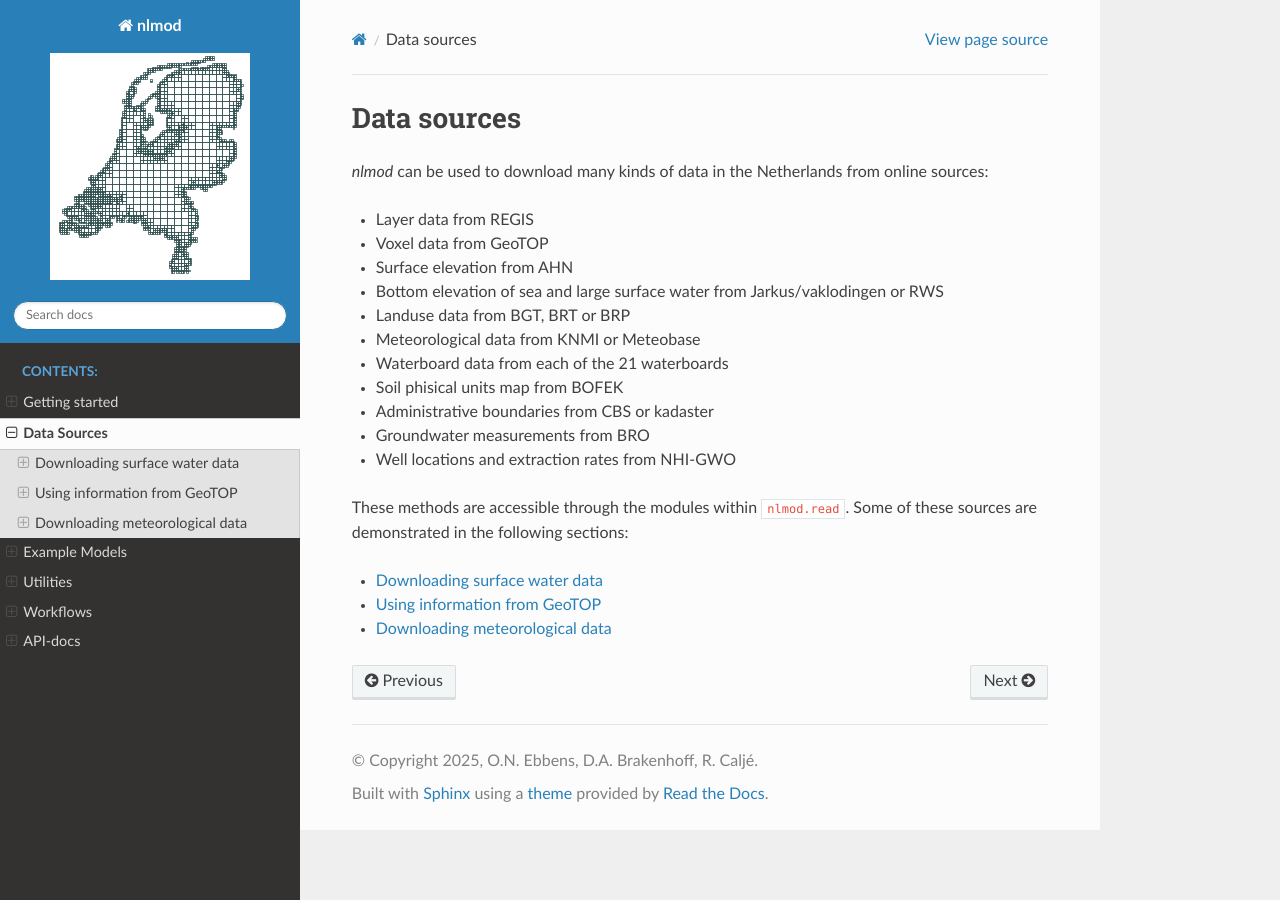
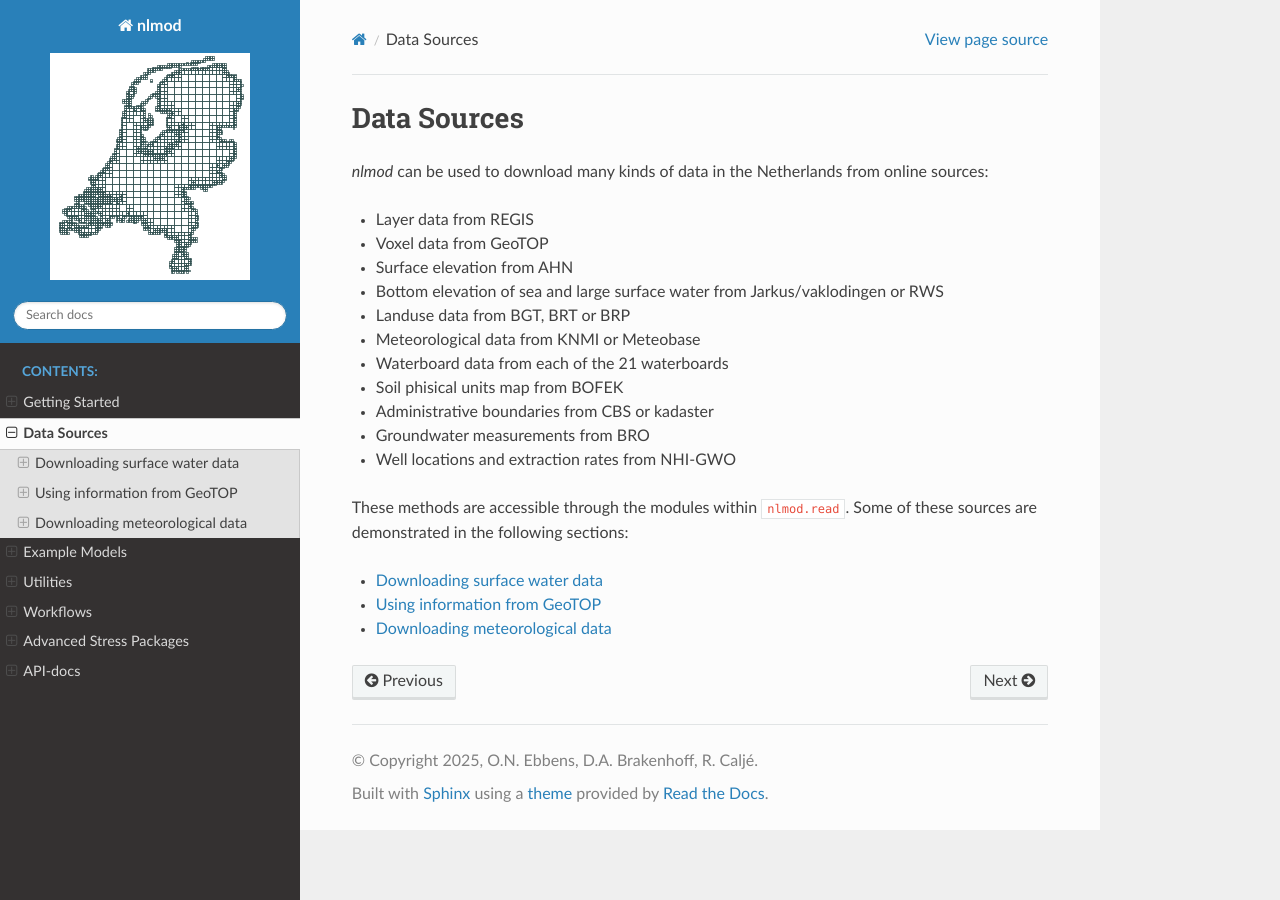
Before and after one commit to gwmod/nlmod, a Sphinx documentation site: the page built from docs/data_sources.rst, in a window 1280 px wide. Built offline with Sphinx 7.4.7 and the Read the Docs theme 3.1.0, drawn with Linux system fonts in a browser that asks for light colours; pages that are not in the unit, such as notebooks, are missing from menus.

Commit message:
Update rst files

```diff
--- a/docs/advanced_stress_packages.rst
+++ b/docs/advanced_stress_packages.rst
@@ -1,6 +1,6 @@
-========
+========================
 Advanced Stress Packages
-========
+========================
 Modflow 6 contains some advances stress packages, like the lak- or uzf-package, which can be used using flopy. nlmod contains some methods to generate these advanced stress packages, which are demonstrated in this section.
 
 .. toctree::
--- a/docs/data_sources.rst
+++ b/docs/data_sources.rst
@@ -1,5 +1,5 @@
 ============
-Data sources
+Data Sources
 ============
 `nlmod` can be used to download many kinds of data in the Netherlands from online sources:
 
--- a/docs/getting_started.rst
+++ b/docs/getting_started.rst
@@ -28,7 +28,7 @@ start Python and import the module::
     import nlmod
 
 `nlmod` contains many methods for loading data from online data sources, .e.g.
-from the hydrogeological subsurface model REGIS (see :ref:`data_sources` for more
+from the hydrogeological subsurface model REGIS (see :ref:`Data Sources` for more
 information on available data sources)::
 
     extent = [116_500, 120_000, 439_000, 442_000]  # define extent
@@ -79,7 +79,7 @@ And plotting the mean head in the top model layer::
 
 This was a very brief overview of some of the features in `nlmod`. There is a lot
 more to discover, so we recommend taking a look at the  sections :ref:`Data Sources`,
-:ref:`Utilities`, :ref:`Workflows` and :ref:`Example Models`.
+:ref:`Example Models`, :ref:`Utilities`, :ref:`Workflows`, and :ref:`Advanced Stress Packages`.
 
 Dependencies
 ------------
--- a/docs/index.rst
+++ b/docs/index.rst
@@ -50,12 +50,12 @@ We thank the following institutions for their contributions to the development o
    :maxdepth: 2
    :caption: Contents:
 
-   Getting started <getting_started>
+   Getting Started <getting_started>
    Data Sources <data_sources>
    Example Models <examples>
    Utilities <utilities>
    Workflows <workflows>
-   Advanced stress packages <advanced_stress_packages
+   Advanced Stress Packages <advanced_stress_packages>
    API-docs <modules>
 
 
```
